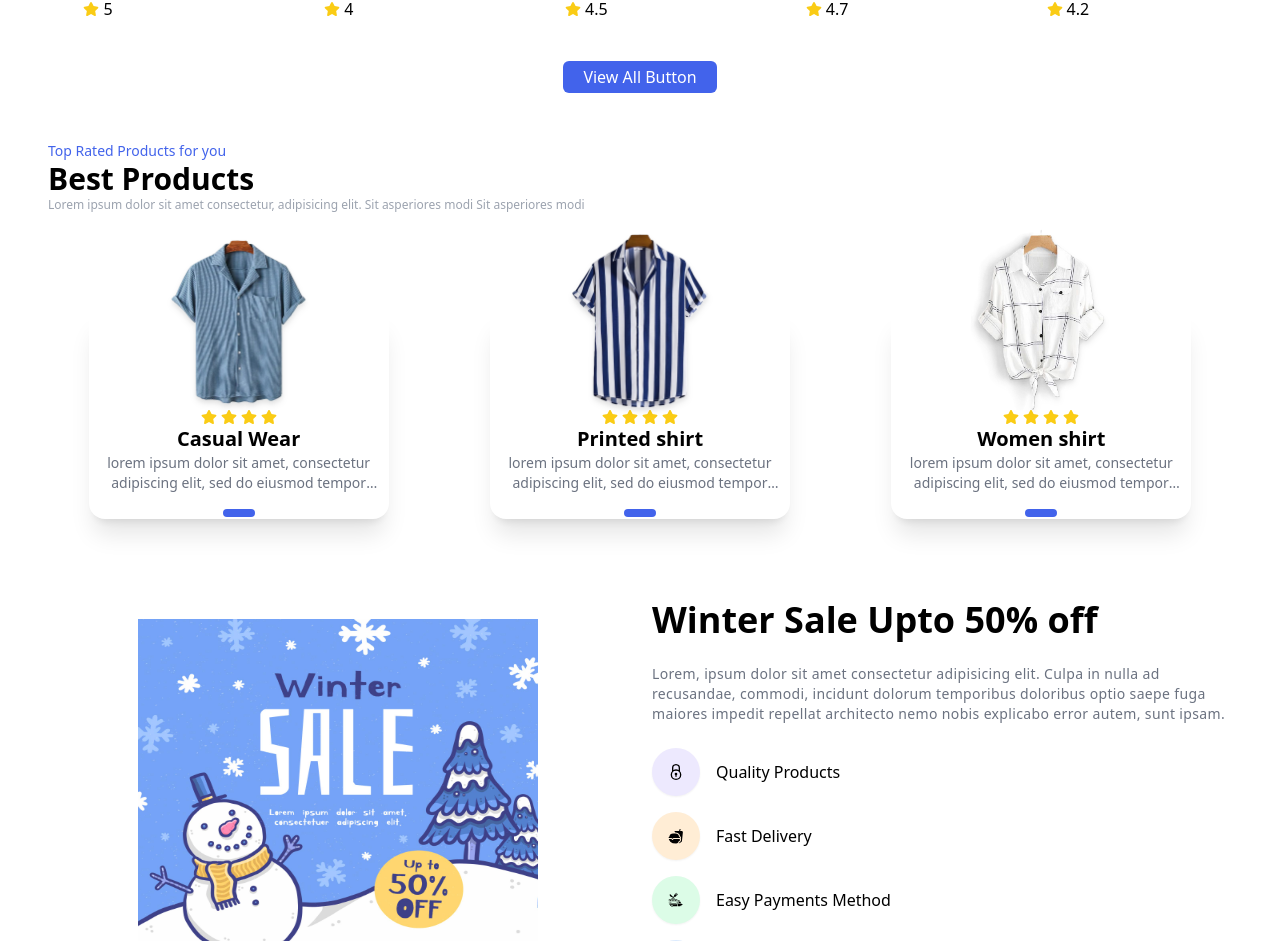
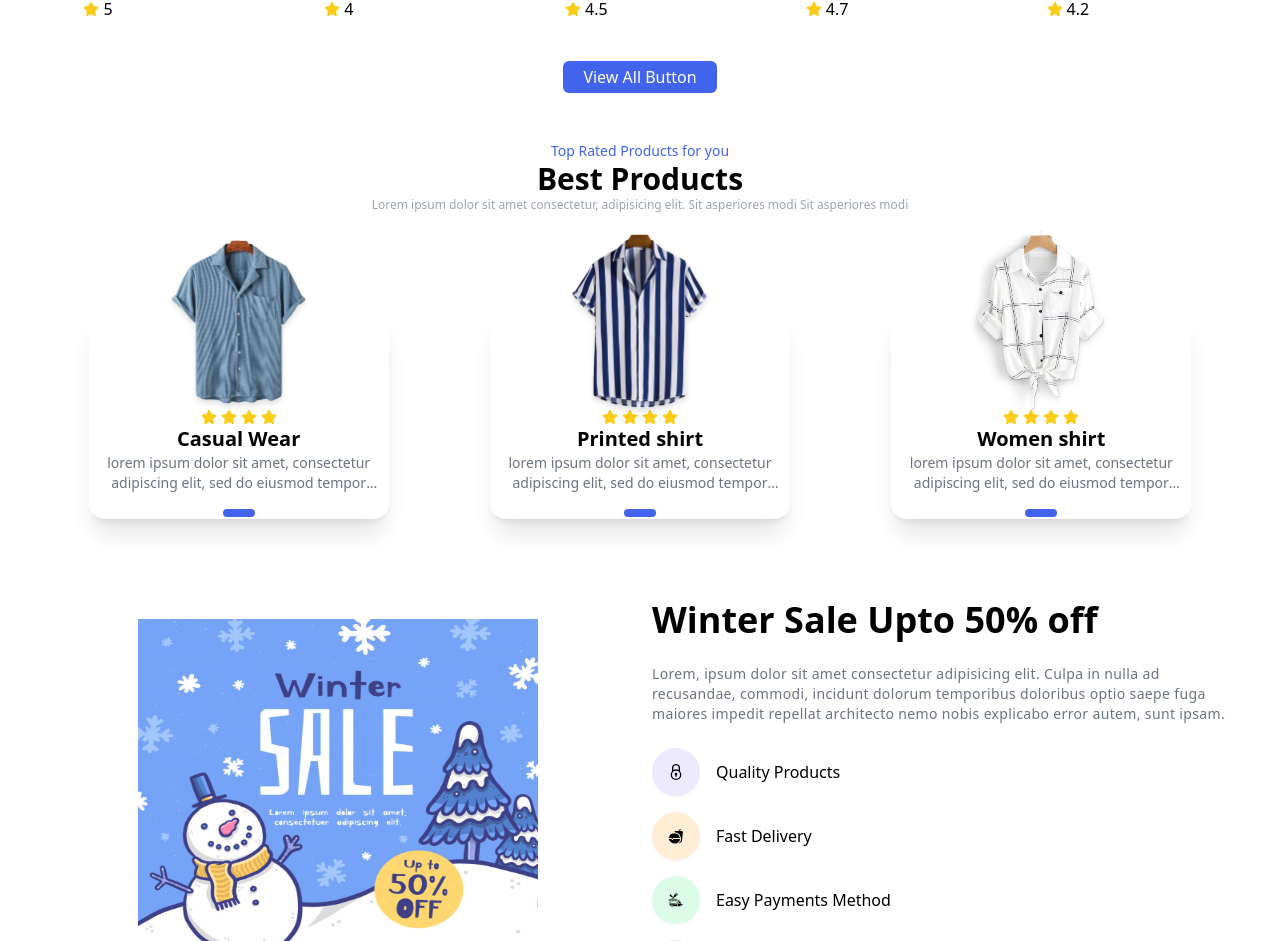
Before and after one commit to hamzakamran456/shop-me-Ecommerce, a React (Vite) app: page / in a window 1280 px wide. Shown: the part 1217-2158 px from the top of the page. Built offline with nearby package versions, Linux system fonts and the light colour scheme.

Commit message:
completed push all codes

```diff
--- a/src/components/TopProducs/TopProducts.jsx
+++ b/src/components/TopProducs/TopProducts.jsx
@@ -32,7 +32,7 @@ const TopProducts = ({ handleOrderPopup }) => {
   return (
     <div>
       <div className="container">
-        <div className="text-left mb-24">
+        <div className="text-center mb-24">
           <p data-aos="fade-up" className="text-sm text-primary">
             Top Rated Products for you
           </p>
```
